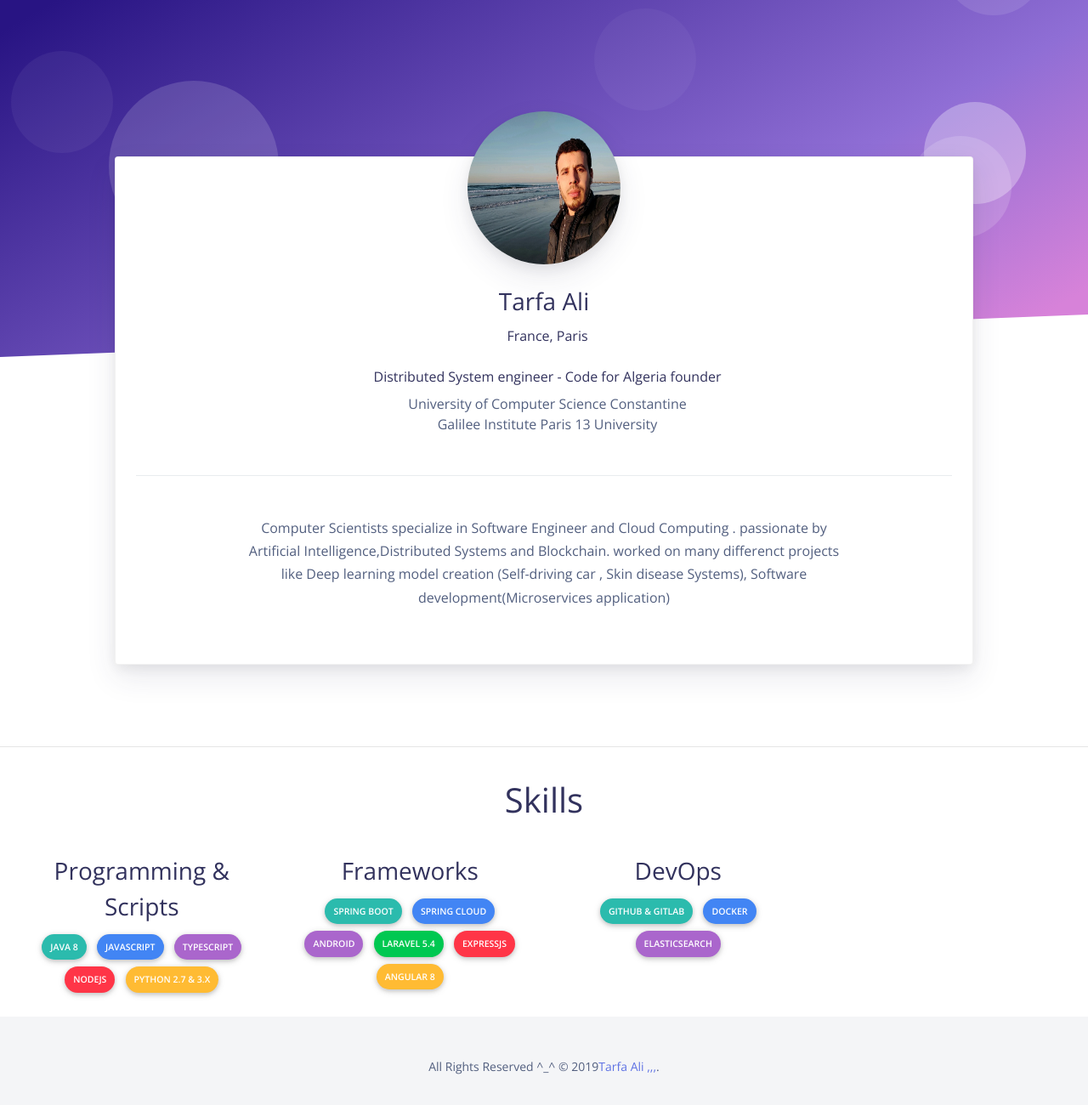
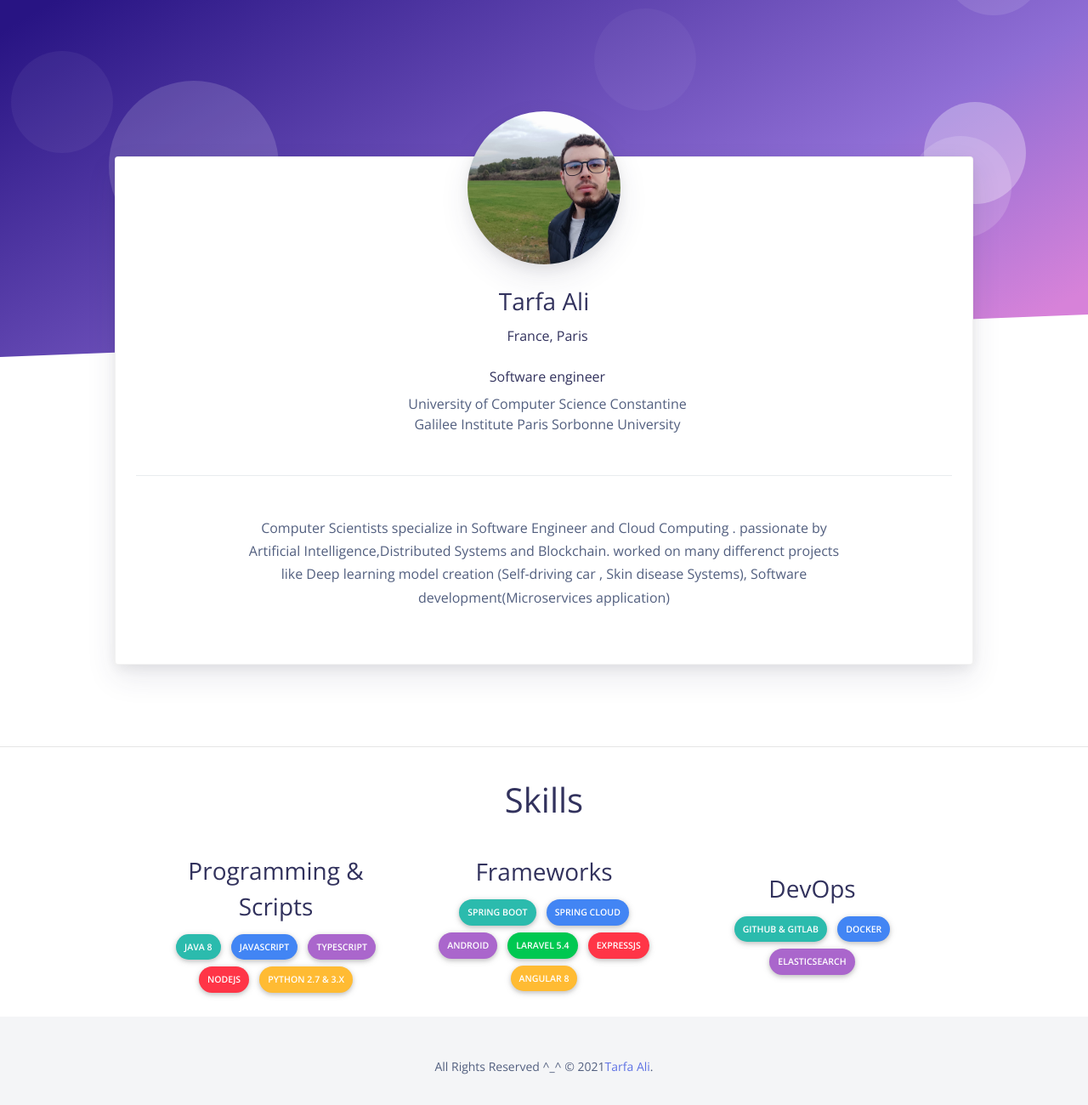
Before and after one commit to alitarfa/alitarfa.github.io, a website: page index.html in a window 1280 px wide. Shown: the part 160-1460 px from the top of the page at 85% size. Drawn offline with nearby package versions, Linux system fonts and the light colour scheme.

Commit message:
fix style

```diff
--- a/index.html
+++ b/index.html
@@ -151,10 +151,11 @@
               <div class="col-lg-3 order-lg-2">
                 <div class="card-profile-image">
                   <a href="#">
-                   <img src="./assets/img/theme/5-2.png" class="rounded-circle" alt="image" style="
+                   <img src="./assets/img/theme/profile_image.jpg" class="rounded-circle" alt="image" style="
     height: 100;
     width: 100;
     height: 180px;
+    object-fit: cover;
 ">
                   </a>
                 </div>
@@ -171,9 +172,9 @@
             <div class="text-center" style="margin-top:100px;">
               <h3>Tarfa Ali<span class="font-weight-light"></span></h3>
               <div class="h6 font-weight-300"><i class="ni location_pin mr-2"></i>France, Paris</div>
-              <div class="h6 mt-4"><i class="ni business_briefcase-24 mr-2"></i>Distributed System engineer - Code for Algeria founder</div>
+              <div class="h6 mt-4"><i class="ni business_briefcase-24 mr-2"></i>Software engineer</div>
               <div><i class="ni education_hat mr-2"></i>University of Computer Science Constantine</div>
-              <div><i class="ni education_hat mr-2"></i>Galilee Institute Paris 13 University</div>
+              <div><i class="ni education_hat mr-2"></i>Galilee Institute Paris Sorbonne University</div>
             </div>
             <div class="mt-5 py-5 border-top text-center">
               <div class="row justify-content-center">
@@ -194,9 +195,11 @@
 
     <!-- Tech used -->
 <div class="row">
-  <div class="col text-center">
+  <div class="col text-center" >
     <h1>Skills</h1>
-    <div class="row p-4 skills-row">
+
+    <div class="row p-4 skills-row" style="display: flex; align-items: center; justify-content: center;">
+
       <div class="col-3">
         <h3>Programming & Scripts</h3>
 
@@ -231,6 +234,7 @@
           <span class="badge badge-pill badge-secondary">ElasticSearch</span>
 
       </div>
+
     </div>
   </div>
 </div>
@@ -249,7 +253,7 @@
       <div class="row align-items-center justify-content-md-between">
         <div class="col-md-12 ">
           <div class="copyright" style="display: flex; justify-content:center">
-            All Rights Reserved  ^_^  &copy; 2019 <a href="" target="_blank"> Tarfa Ali ,,,</a>.
+            All Rights Reserved  ^_^  &copy; 2021 <a href="" target="_blank"> Tarfa Ali</a>.
           </div>
 
         </div>
```
Also changed, not shown: assets/img/theme/profile_image.jpg (added).
